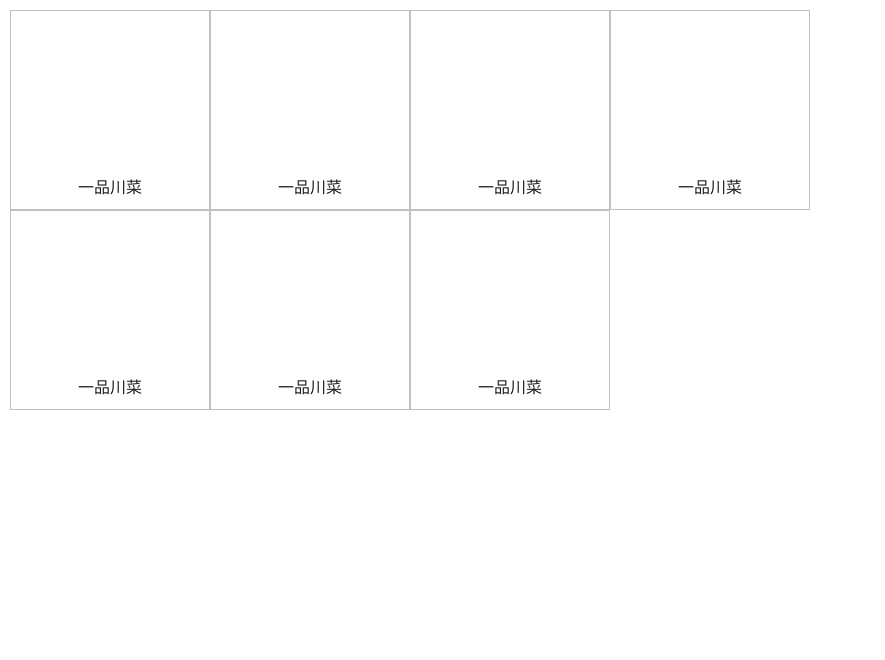
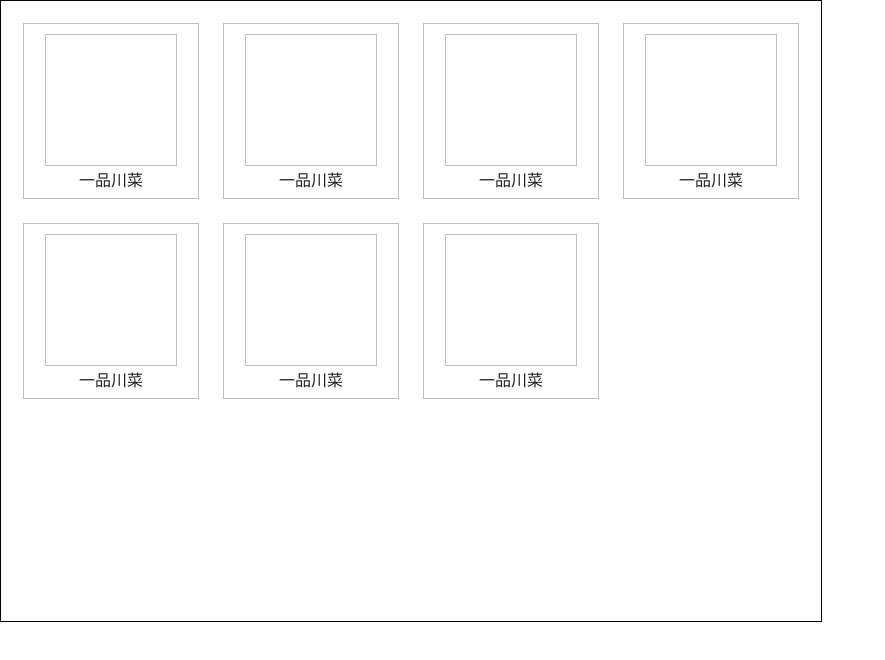
Before and after one commit to ID-Als/chichimustic, a plain HTML site: page index.html in a window 1280 px wide. Shown: the whole page, without its empty margins (0-885 px from the left). Drawn offline with Linux system fonts and the light colour scheme.

Commit message:
new index

```diff
--- a/css/index.css
+++ b/css/index.css
@@ -3,31 +3,29 @@
     height:600px;
     position:absolute;
     padding:10px;
+    border:1px solid #000;
 
 }
 .sa-rant{
     float:left;
-    width:188px;
-    height:188px;
-    padding:5px;
+    width:174px;
+    height:174px;
     border: 1px solid #c0c0c0;
+    margin:12px;
 }
 l.sa-rant-img{
-    border:1px 1px 1px 0 solid #c0c0c0;
-    width:150px;
-    height:150px;
-
+    border:1px solid #c0c0c0;
+    width:130px;
+    height:130px;
 }
 .sa-rant-img{
     position:absolute;
-    margin-left:18px;
+    margin:10px 21px 21px 21px;
 }
-.sa-rant-img[x_index="1"]{
-    border-left:1px solid #c0c0c0;
-}
+
 p.label{
     position:relative;
-    top:145px;
+    top:130px;
     text-align:center;
-    width:188px;
+    width:174px;
 }
--- a/index.html
+++ b/index.html
@@ -25,7 +25,7 @@
 
 
         <div class="show_area">
-            <g class="sa-rant">
+            <g class="sa-rant" x_index="left">
                 <l class="sa-rant-img"></l>
                 <p class="label">一品川菜</p>
             </g>
```
